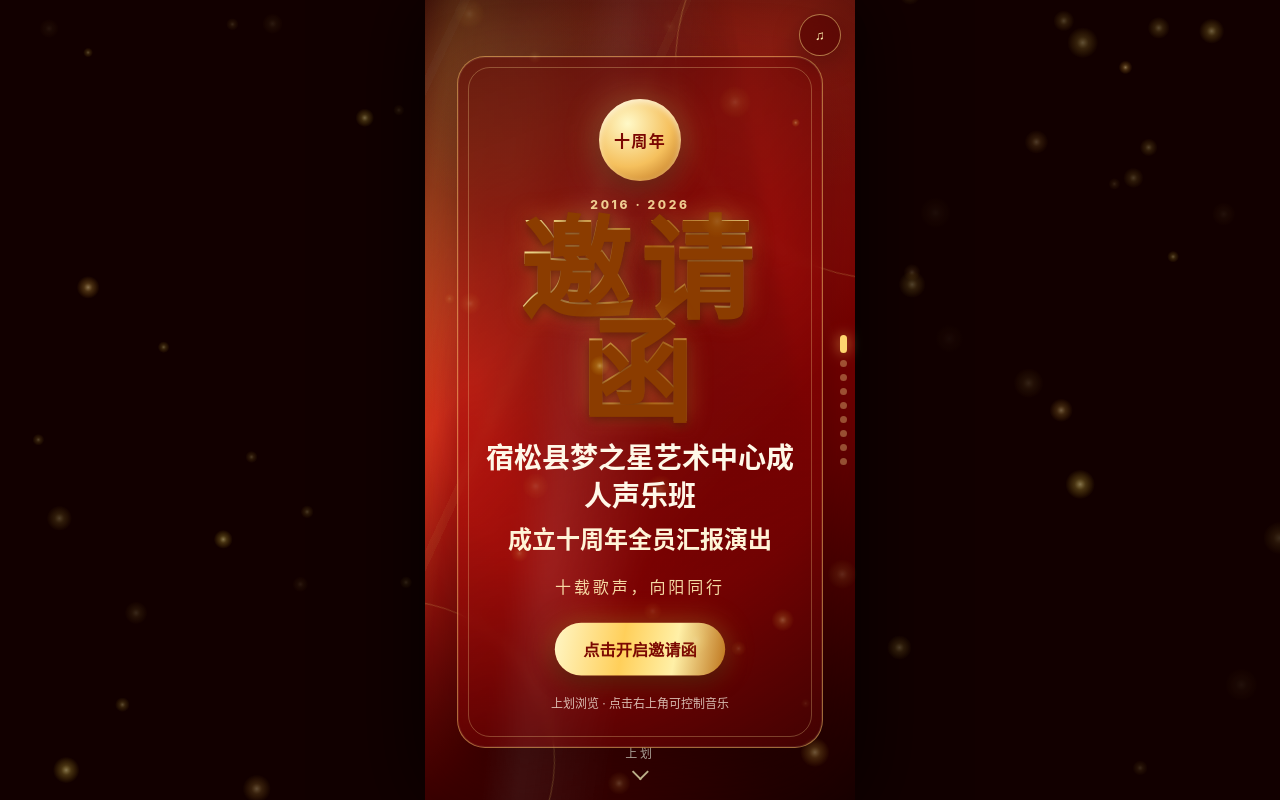
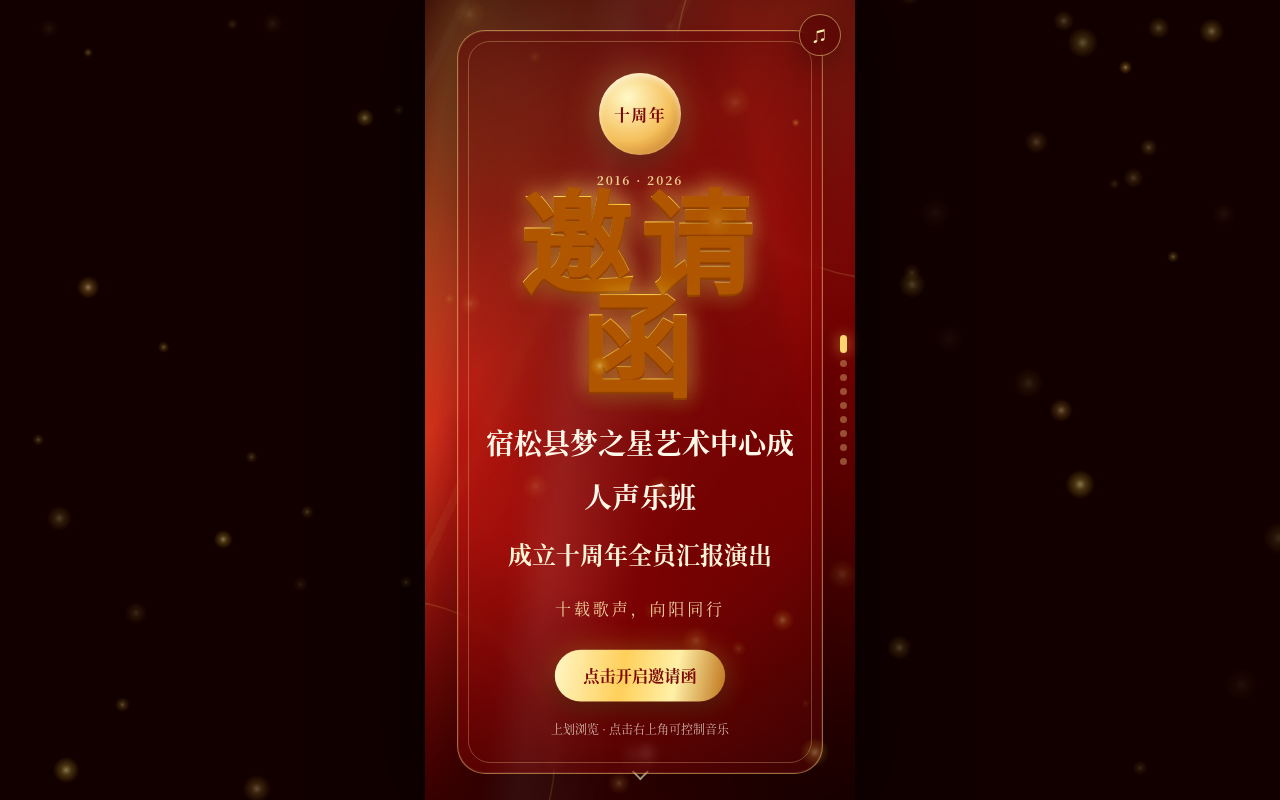
Before and after one commit to Tokachu/mzxyszx, a website: page index.html in a window 1280 px wide. Drawn offline with Linux system fonts and the light colour scheme; files whose address does not match are found by name.

Commit message:
Update style.css

```diff
--- a/css/style.css
+++ b/css/style.css
@@ -11,7 +11,7 @@
   --shadow: rgba(0,0,0,.38);
   --vh: 1vh;
 }
-html, body { margin: 0; padding: 0; width: 100%; min-height: 100%; overflow: hidden; background: #200; color: var(--ink); font-family: -apple-system, BlinkMacSystemFont, "PingFang SC", "Microsoft YaHei", "Noto Sans CJK SC", sans-serif; }
+html, body { margin: 0; padding: 0; width: 100%; min-height: 100%; overflow: hidden; background: #200; color: var(--ink); font-family: "STKaiti", "KaiTi", "Kaiti SC", "Songti SC", "Noto Serif CJK SC", serif; }
 body { touch-action: pan-y; }
 #sparkCanvas { position: fixed; inset: 0; z-index: 6; pointer-events: none; mix-blend-mode: screen; opacity: .72; }
 .h5 { height: calc(var(--vh) * 100); overflow-y: auto; overflow-x: hidden; scroll-snap-type: y mandatory; -webkit-overflow-scrolling: touch; background: #3a0303; }
@@ -28,7 +28,7 @@ body { touch-action: pan-y; }
 .seal { width: 82px; height: 82px; border-radius: 999px; margin: 0 auto 16px; display: grid; place-items: center; color: #7b0702; font-weight: 900; letter-spacing: .08em; background: radial-gradient(circle at 35% 30%, #fff9c8, #f5c05d 55%, #b36312 100%); box-shadow: inset 0 3px 6px rgba(255,255,255,.65), 0 10px 26px rgba(0,0,0,.32), 0 0 35px rgba(255,215,102,.35); }
 .eyebrow { margin: 0 0 8px; color: rgba(255,232,166,.88); font-size: 12px; letter-spacing: .22em; font-weight: 800; text-transform: uppercase; }
 .main-title { margin: 0 0 14px; font-family: "STKaiti", "KaiTi", "Songti SC", serif; font-size: clamp(66px, 19vw, 112px); line-height: .92; letter-spacing: .08em; }
-.gold-3d, .gold-title { color: transparent; background: linear-gradient(92deg, #fff8bd 0%, #ffd263 22%, #fff0a1 45%, #a85a0d 62%, #ffe99a 78%, #fff8d6 100%); -webkit-background-clip: text; background-clip: text; text-shadow: 0 2px 0 #8b3c00, 0 5px 10px rgba(76,21,0,.65), 0 0 24px rgba(255,205,86,.34); animation: goldShine 3.8s linear infinite; background-size: 220% auto; }
+.gold-3d, .gold-title { color: transparent; background: linear-gradient(92deg, #fffde2 0%, #ffe98b 16%, #ffd24a 32%, #fff7b8 48%, #ffcf3d 66%, #fff0a6 82%, #fffef0 100%); -webkit-background-clip: text; background-clip: text; text-shadow: 0 1px 0 #9a5100, 0 3px 0 #7f3d00, 0 8px 16px rgba(76,21,0,.55), 0 0 20px rgba(255,222,98,.52), 0 0 34px rgba(255,241,160,.28); animation: goldShine 3.6s linear infinite; background-size: 240% auto; filter: saturate(1.14) brightness(1.08); }
 @keyframes goldShine { from { background-position: 0% center; } to { background-position: 220% center; } }
 .cover-frame h2 { margin: 0 0 8px; font-size: clamp(19px, 5vw, 28px); line-height: 1.35; font-weight: 800; }
 .cover-frame h3 { margin: 0 0 18px; font-size: clamp(17px, 4.3vw, 24px); line-height: 1.35; font-weight: 700; color: #fff4d7; }
@@ -265,3 +265,22 @@ body, .h5, .page { overflow-x: hidden; }
   .letter-card, .detail-card, .warm-card { font-size: 14.5px; }
   .slide figcaption { left: 14px; right: 14px; font-size: 16px; padding: 14px 12px; }
 }
+
+
+/* 2026-07 typography patch: use KaiTi for all non-art text */
+body, p, h2, h3, button, .slogan, .tiny-note, .swipe-hint, .detail-card, .warm-card, .letter-card, .theme-sub, .slide figcaption, .photo-grid figcaption, .sign, .detail-row p, .detail-row b, .editable, .seal {
+  font-family: "STKaiti", "KaiTi", "Kaiti SC", "Songti SC", "Noto Serif CJK SC", serif;
+}
+.eyebrow {
+  font-family: "STKaiti", "KaiTi", "Kaiti SC", "Songti SC", "Noto Serif CJK SC", serif;
+  letter-spacing: .16em;
+}
+.cover-frame h2, .cover-frame h3, .slogan, .ending-text, .theme-sub, .detail-row p, .warm-card, .letter-card {
+  line-height: 1.9;
+}
+.start-btn, .music-btn {
+  font-family: "STKaiti", "KaiTi", "Kaiti SC", "Songti SC", "Noto Serif CJK SC", serif;
+}
+.slide figcaption b {
+  font-family: "STKaiti", "KaiTi", "Kaiti SC", "Songti SC", "Noto Serif CJK SC", serif;
+}
```
